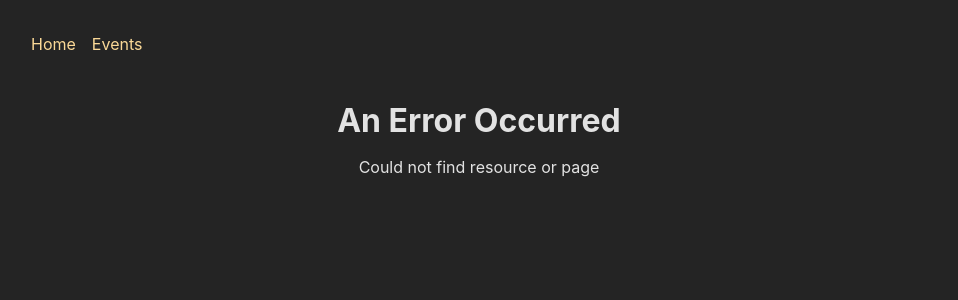
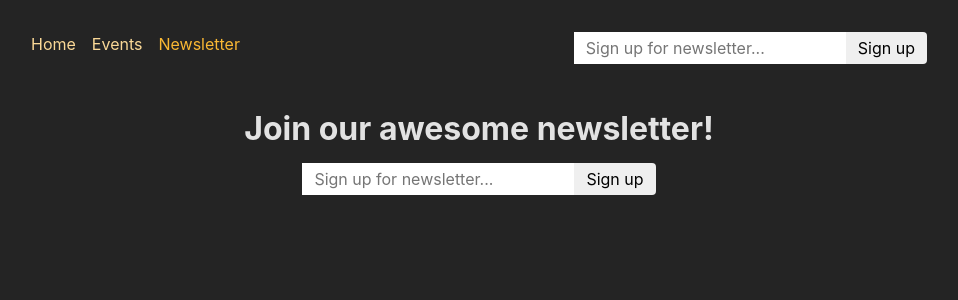
Before and after one commit to jennynicoleaustin/in-prep, a React (Create React App) app in the folder S20 - React Router Advance Project/frontend/: page /newsletter in a window 1280 px wide. Shown: the top 300 px of the page, without its empty margins (161-1119 px from the left). Built offline with nearby package versions, Linux system fonts and the light colour scheme.

Commit message:
Section 20: React Router Dom -> V.303 Behind-the-scenes work with useFetcher()

```diff
--- a/S20 - React Router Advance Project/frontend/src/App.js
+++ b/S20 - React Router Advance Project/frontend/src/App.js
@@ -1,65 +1,70 @@
-import {createBrowserRouter, RouterProvider} from "react-router-dom";
-import HomePage from "./pages/HomePage"
-import RootLayout from "./pages/RootLayout";
-import EventsPage, {loader as eventsLoader} from "./pages/Events";
-import EditEventPage from "./pages/EditEvent";
-import NewEventPage from "./pages/NewEvent";
+import { RouterProvider, createBrowserRouter } from 'react-router-dom';
+
+import EditEventPage from './pages/EditEvent';
+import ErrorPage from './pages/ErrorPage';
 import EventDetailPage, {
     loader as eventDetailLoader,
-    action as deleteEventAction
-} from "./pages/EventDetail";
-import EventsRootLayout from "./pages/EventsRootLayout";
-import ErrorPage from "./pages/ErrorPage";
-import { action as manipulateEventAction } from "./components/EventForm"
+    action as deleteEventAction,
+} from './pages/EventDetail';
+import EventsPage, { loader as eventsLoader } from './pages/Events';
+import EventsRootLayout from './pages/EventsRootLayout';
+import HomePage from './pages/HomePage';
+import NewEventPage from './pages/NewEvent';
+import RootLayout from './pages/RootLayout';
+import { action as manipulateEventAction } from './components/EventForm';
+import NewsletterPage, { action as newsletterAction } from './pages/Newsletter';
 
 const router = createBrowserRouter([
     {
         path: '/',
-        element: <RootLayout/>,
-        errorElement: <ErrorPage/>,
+        element: <RootLayout />,
+        errorElement: <ErrorPage />,
         children: [
-            {index: true, element: <HomePage/>},
+            { index: true, element: <HomePage /> },
             {
                 path: 'events',
-                element: <EventsRootLayout/>,
+                element: <EventsRootLayout />,
                 children: [
                     {
                         index: true,
-                        element: <EventsPage/>,
+                        element: <EventsPage />,
                         loader: eventsLoader,
                     },
                     {
                         path: ':eventId',
+                        id: 'event-detail',
                         loader: eventDetailLoader,
-                        id: 'event-detail',
                         children: [
                             {
                                 index: true,
-                                element: <EventDetailPage/>,
-                                action: deleteEventAction
+                                element: <EventDetailPage />,
+                                action: deleteEventAction,
                             },
                             {
                                 path: 'edit',
-                                element: <EditEventPage/>,
-                                action: manipulateEventAction
+                                element: <EditEventPage />,
+                                action: manipulateEventAction,
                             },
-                        ]
+                        ],
                     },
-
                     {
                         path: 'new',
-                        element: <NewEventPage/>,
-                        action: manipulateEventAction
+                        element: <NewEventPage />,
+                        action: manipulateEventAction,
                     },
-
                 ],
+            },
+            {
+                path: 'newsletter',
+                element: <NewsletterPage />,
+                action: newsletterAction,
             },
         ],
     },
 ]);
 
 function App() {
-    return <RouterProvider router={router}/>;
+    return <RouterProvider router={router} />;
 }
 
 export default App;
--- a/S20 - React Router Advance Project/frontend/src/components/MainNavigation.js
+++ b/S20 - React Router Advance Project/frontend/src/components/MainNavigation.js
@@ -1,5 +1,7 @@
+import { NavLink } from 'react-router-dom';
+
 import classes from './MainNavigation.module.css';
-import {NavLink} from "react-router-dom";
+import NewsletterSignup from './NewsletterSignup';
 
 function MainNavigation() {
   return (
@@ -7,15 +9,39 @@
         <nav>
           <ul className={classes.list}>
             <li>
-            <NavLink to='/' className={({ isActive}) => isActive ? classes.active : undefined} end>Home</NavLink>
+              <NavLink
+                  to="/"
+                  className={({ isActive }) =>
+                      isActive ? classes.active : undefined
+                  }
+                  end
+              >
+                Home
+              </NavLink>
             </li>
             <li>
-            <NavLink to='/events' className={({ isActive }) =>
+              <NavLink
+                  to="/events"
+                  className={({ isActive }) =>
                       isActive ? classes.active : undefined
-            }>Events</NavLink>
+                  }
+              >
+                Events
+              </NavLink>
+            </li>
+            <li>
+              <NavLink
+                  to="/newsletter"
+                  className={({ isActive }) =>
+                      isActive ? classes.active : undefined
+                  }
+              >
+                Newsletter
+              </NavLink>
             </li>
           </ul>
         </nav>
+        <NewsletterSignup />
       </header>
   );
 }
--- /dev/null
+++ b/S20 - React Router Advance Project/frontend/src/components/NewsletterSignup.js
@@ -0,0 +1,30 @@
+import classes from './NewsletterSignup.module.css';
+import {useFetcher} from "react-router-dom";
+import {useEffect} from "react";
+
+function NewsletterSignup() {
+    const fetcher = useFetcher();
+    const { data, state } = fetcher;
+
+    useEffect(() => {
+        if (state === 'idle' && data && data.message) {
+            window.alert(data.message);
+        }
+    }, [data, state])
+
+    return (
+        <fetcher.Form method="post"
+                      action="/newsletter"
+                      className={classes.newsletter}
+        >
+            <input
+                type="email"
+                placeholder="Sign up for newsletter..."
+                aria-label="Sign up for newsletter"
+            />
+            <button>Sign up</button>
+        </fetcher.Form>
+    );
+}
+
+export default NewsletterSignup;
--- /dev/null
+++ b/S20 - React Router Advance Project/frontend/src/components/NewsletterSignup.module.css
@@ -0,0 +1,18 @@
+.newsletter input,
+.newsletter button {
+    font: inherit;
+    padding: 0.25rem 0.75rem;
+    border-radius: 0;
+    border: none;
+}
+
+.newsletter button {
+    border-top-right-radius: 4px;
+    border-bottom-right-radius: 4px;
+    cursor: pointer;
+}
+
+.newsletter button:hover {
+    background-color: var(--color-primary-300);
+    color: var(--color-gray-800);
+}
--- /dev/null
+++ b/S20 - React Router Advance Project/frontend/src/pages/Newsletter.js
@@ -0,0 +1,21 @@
+import NewsletterSignup from '../components/NewsletterSignup';
+import PageContent from '../components/PageContent';
+
+function NewsletterPage() {
+    return (
+        <PageContent title="Join our awesome newsletter!">
+            <NewsletterSignup />
+        </PageContent>
+    );
+}
+
+export default NewsletterPage;
+
+export async function action({ request }) {
+    const data = await request.formData();
+    const email = data.get('email');
+
+    // send to backend newsletter server ...
+    console.log(email);
+    return { message: 'Signup successful!' };
+}
```
Also changed, not shown: 2 other files (tests, documents, lock files or other folders). Lines whose indentation alone changed are shown as unchanged.
